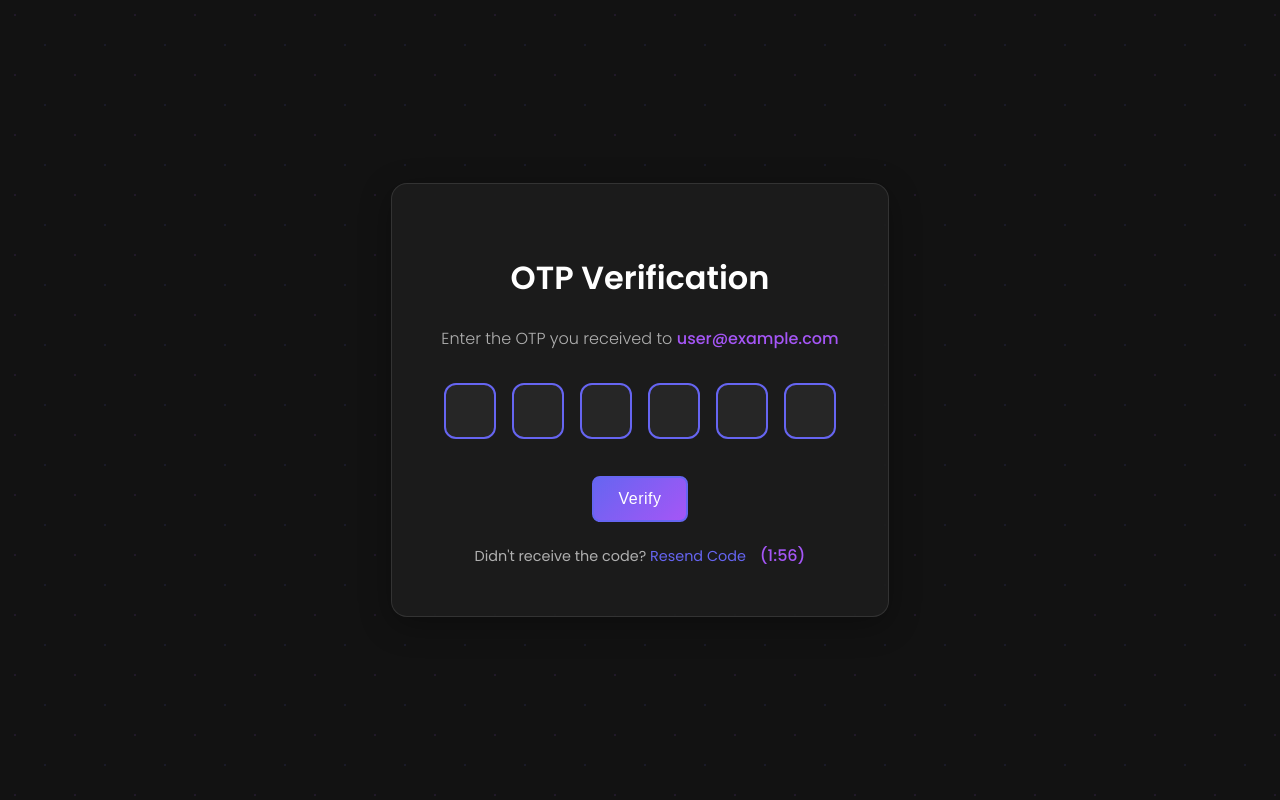
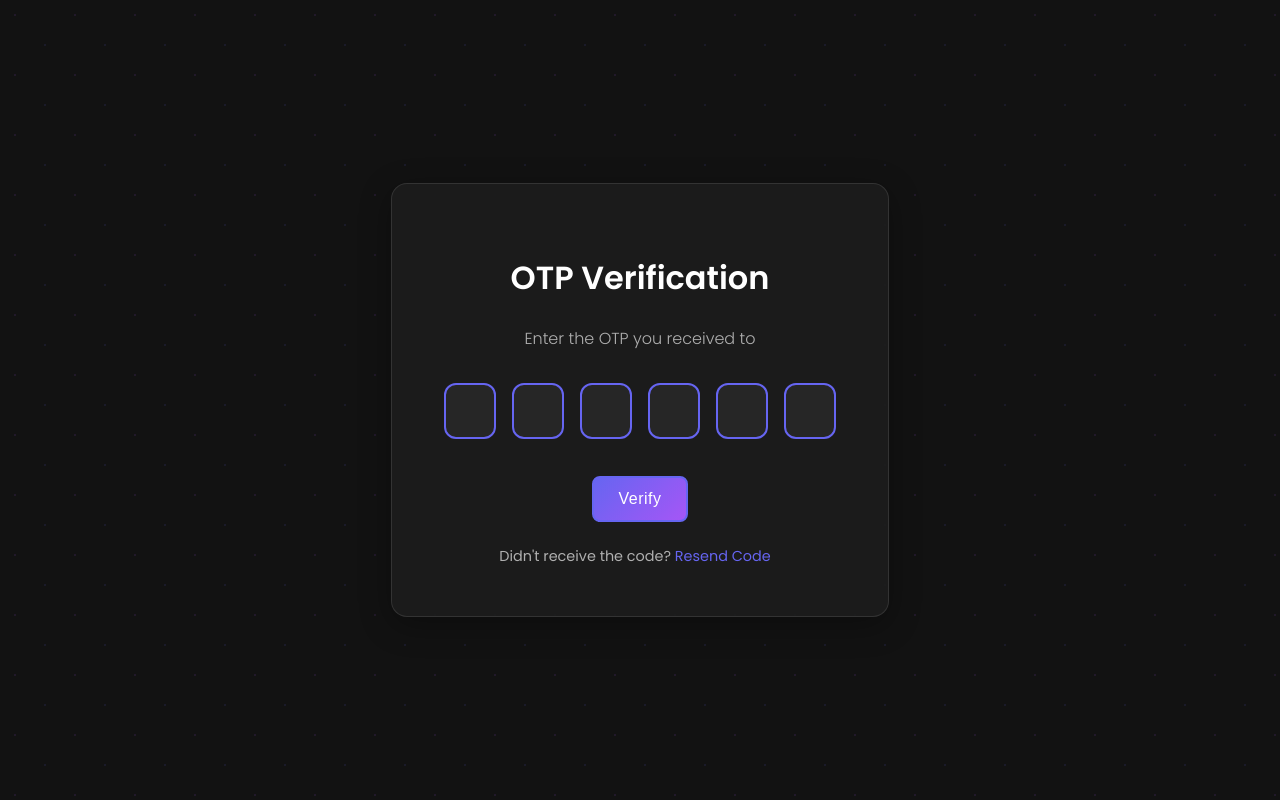
Before and after one commit to Yttrium022/Otp-page, a plain HTML site: page index.html in a window 1280 px wide. Drawn offline with Linux system fonts and the light colour scheme.

Commit message:
index.html

```diff
--- a/index.html
+++ b/index.html
@@ -19,7 +19,7 @@
   <body>
       <div class="container">
           <h1>OTP Verification</h1>
-          <p>Enter the OTP you received to <span id="email"></span></p>
+          <p>Enter the OTP you received to <span id=""></span></p>
           <div class="otp-input">
               <input type="number" min="0" max="9" required>
               <input type="number" min="0" max="9" required>
```
